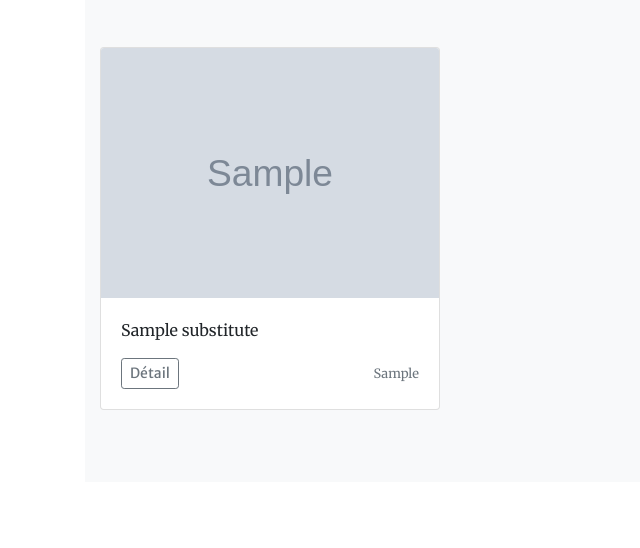
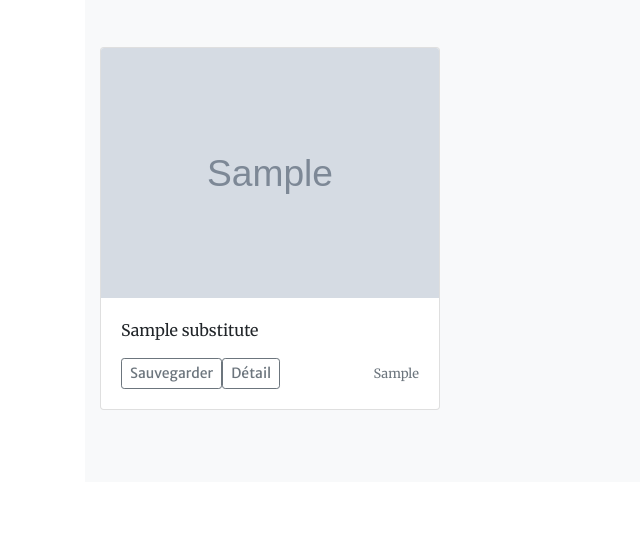
Before and after one commit to ppalex/projet_8_django_app, a Django app: template projet_8_app/substitutes/templates/substitutes/substitute.html in a window 1280 px wide. Shown: the part 399-947 px from the top of the page, without its empty margins (0-640 px from the left). Run offline with Django 3.2, Linux system fonts and the light colour scheme; tables that the repository leaves empty hold one stand-in row (values such as "Sample post"); the template is opened without the code that fills it: values that come from a table or form of the project are taken from there, most other values are stand-ins (such as "Sample title", 1, 10 or a date in 2020); grey boxes marked "Sample" are stand-in pictures; some libraries are stand-ins or nearby versions.

Commit message:
sauvegarde vers login si pas authentifié

```diff
--- a/projet_8_app/substitutes/templates/substitutes/substitute.html
+++ b/projet_8_app/substitutes/templates/substitutes/substitute.html
@@ -50,6 +50,17 @@
                                             <input type="hidden" name="product_name" value="{{ product.product_name }}">
                                             <input type="hidden" name="substitute_barcode" value="{{ substitute.barcode }}">
                                         </form>
+
+
+                                        {% else %}
+
+                                        <form action="{% url 'login' %}" method="get">
+
+                                            <input type="submit" name="action" value="Sauvegarder"
+                                                class="btn btn-sm btn-outline-secondary" />
+
+                                        </form>
+
                                         {% endif %}
 
                                         <form action="{% url 'product' barcode=substitute.barcode %}" method="get">
```
